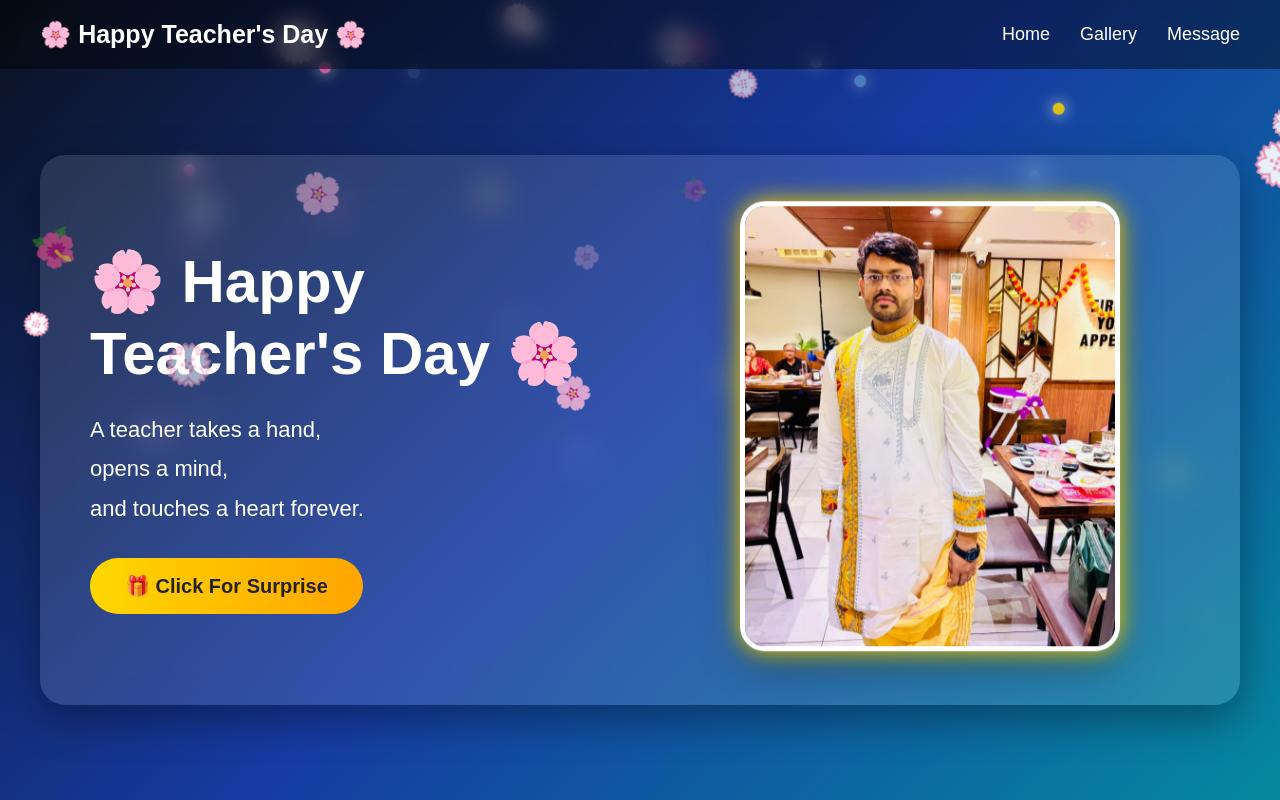
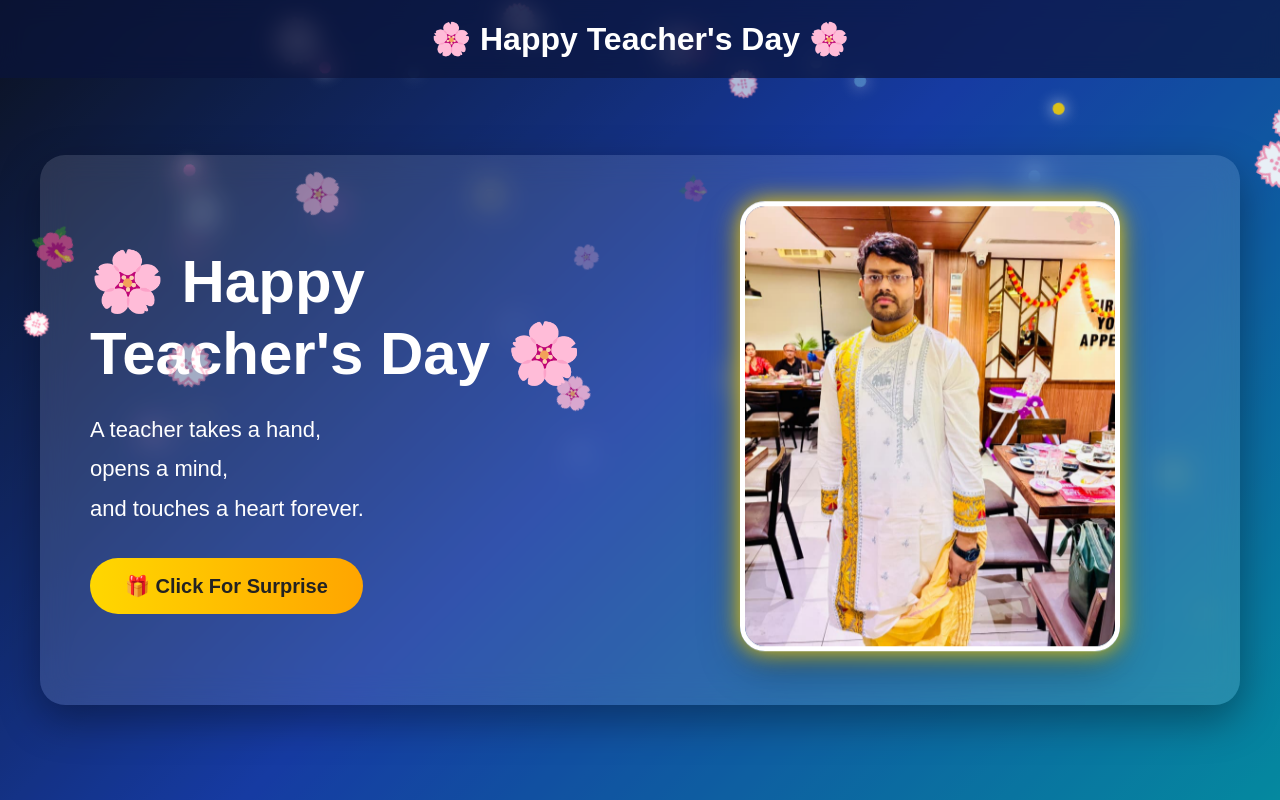
Before and after one commit to ssamratd571/TeachersDay, a React (Vite) app in the folder client/: page / in a window 1280 px wide. Built offline with nearby package versions, Linux system fonts and the light colour scheme.

Commit message:
Fix package.json

```diff
--- a/client/src/components/Navbar.jsx
+++ b/client/src/components/Navbar.jsx
@@ -3,13 +3,7 @@ import "./../styles/navbar.css";
 export default function Navbar() {
   return (
     <nav className="navbar">
-      <div className="logo">🌸 Happy Teacher's Day 🌸</div>
-
-      <ul>
-        <li><a href="#">Home</a></li>
-        <li><a href="#">Gallery</a></li>
-        <li><a href="#">Message</a></li>
-      </ul>
+      <h1>🌸 Happy Teacher's Day 🌸</h1>
     </nav>
   );
 }
--- a/client/src/styles/navbar.css
+++ b/client/src/styles/navbar.css
@@ -1,58 +1,34 @@
 .navbar{
+    width:100%;
+    padding:20px 8%;
+    display:flex;
+    justify-content:center;
+    align-items:center;
 
-position:fixed;
-top:0;
-left:0;
-right:0;
+    position:fixed;
+    top:0;
+    left:0;
+    z-index:1000;
 
-display:flex;
-justify-content:space-between;
-align-items:center;
+    backdrop-filter:blur(12px);
+    background:rgba(10,20,60,.7);
+}
 
-padding:20px 40px;
+.navbar h1{
+    color:white;
+    font-size:2rem;
+    font-weight:700;
+}
 
-background:rgba(0,0,0,.4);
+@media(max-width:768px){
 
-backdrop-filter:blur(10px);
+.navbar{
+    padding:15px;
+}
 
-z-index:1000;
+.navbar h1{
+    font-size:1.4rem;
+    text-align:center;
+}
 
 }
-
-.logo{
-
-color:white;
-
-font-size:25px;
-
-font-weight:bold;
-
-}
-
-ul{
-
-display:flex;
-
-list-style:none;
-
-gap:30px;
-
-}
-
-a{
-
-color:white;
-
-text-decoration:none;
-
-font-size:18px;
-
-transition:.3s;
-
-}
-
-a:hover{
-
-color:gold;
-
-}
--- a/client/src/styles/surprise.css
+++ b/client/src/styles/surprise.css
@@ -7,13 +7,15 @@
     top:0;
     left:0;
     width:100%;
-    height:100%;
+    height:100vh;
 
-    background:rgba(0,0,0,.65);
+    background:rgba(0,0,0,.75);
 
     display:flex;
     justify-content:center;
     align-items:center;
+
+    padding:20px;
 
     z-index:9999;
 
@@ -33,12 +35,15 @@
 
     position:relative;
 
-    width:320px;
-    max-width:90%;
+    width:90%;
+    max-width:850px;
 
-    padding:22px;
+    max-height:90vh;
+    overflow-y:auto;
 
-    border-radius:20px;
+    padding:40px;
+
+    border-radius:25px;
 
     text-align:center;
 
@@ -46,17 +51,14 @@
 
     background:rgba(255,255,255,.12);
 
-    backdrop-filter:blur(18px);
+    backdrop-filter:blur(20px);
 
     box-shadow:
     0 0 20px #ff69b4,
-    0 0 35px gold,
-    0 0 50px #00ffff;
+    0 0 40px gold,
+    0 0 60px cyan;
 
     animation:popup .5s ease;
-
-    overflow:hidden;
-
 }
 
 @keyframes popup{
@@ -81,10 +83,10 @@ opacity:1;
 
 position:absolute;
 
-top:12px;
-right:15px;
+top:15px;
+right:20px;
 
-font-size:24px;
+font-size:30px;
 
 background:none;
 
@@ -112,20 +114,22 @@ color:red;
 
 .popup-photo{
 
-width:120px;
-height:120px;
+width:260px;
+height:260px;
 
 object-fit:cover;
 
-border-radius:50%;
+border-radius:20px;
 
-border:4px solid white;
+border:5px solid white;
 
 box-shadow:
-0 0 15px gold,
-0 0 25px hotpink;
+0 0 20px gold,
+0 0 35px hotpink;
 
-margin-bottom:15px;
+margin:0 auto 20px;
+
+display:block;
 
 animation:floatPhoto 3s ease-in-out infinite;
 
@@ -138,7 +142,7 @@ transform:translateY(0);
 }
 
 50%{
-transform:translateY(-8px);
+transform:translateY(-10px);
 }
 
 100%{
@@ -153,11 +157,11 @@ transform:translateY(0);
 
 .popup-card h1{
 
-font-size:28px;
+font-size:3rem;
 
-margin-bottom:15px;
+margin-bottom:20px;
 
-text-shadow:0 3px 10px rgba(0,0,0,.4);
+text-shadow:0 5px 15px rgba(0,0,0,.4);
 
 }
 
@@ -167,11 +171,11 @@ text-shadow:0 3px 10px rgba(0,0,0,.4);
 
 .popup-card p{
 
-font-size:16px;
+font-size:20px;
 
-line-height:1.7;
+line-height:1.8;
 
-margin-bottom:18px;
+margin-bottom:20px;
 
 }
 
@@ -181,9 +185,9 @@ margin-bottom:18px;
 
 .flowers{
 
-font-size:24px;
+font-size:30px;
 
-margin-bottom:15px;
+margin-bottom:20px;
 
 animation:flowerMove 2s infinite alternate;
 
@@ -192,11 +196,11 @@ animation:flowerMove 2s infinite alternate;
 @keyframes flowerMove{
 
 from{
-transform:translateX(-8px);
+transform:translateX(-10px);
 }
 
 to{
-transform:translateX(8px);
+transform:translateX(10px);
 }
 
 }
@@ -207,9 +211,9 @@ transform:translateX(8px);
 
 .hearts{
 
-font-size:24px;
+font-size:30px;
 
-margin-top:15px;
+margin-top:20px;
 
 animation:heartBeat 1.2s infinite;
 
@@ -239,9 +243,9 @@ transform:scale(1);
 
 position:absolute;
 
-bottom:10px;
+bottom:0;
 
-font-size:22px;
+font-size:24px;
 
 animation:floatHeart 6s linear infinite;
 
@@ -249,29 +253,11 @@ opacity:.8;
 
 }
 
-.floating-hearts span:nth-child(1){
-left:10%;
-}
-
-.floating-hearts span:nth-child(2){
-left:30%;
-animation-delay:1s;
-}
-
-.floating-hearts span:nth-child(3){
-left:50%;
-animation-delay:2s;
-}
-
-.floating-hearts span:nth-child(4){
-left:70%;
-animation-delay:3s;
-}
-
-.floating-hearts span:nth-child(5){
-left:90%;
-animation-delay:4s;
-}
+.floating-hearts span:nth-child(1){left:10%;}
+.floating-hearts span:nth-child(2){left:30%;animation-delay:1s;}
+.floating-hearts span:nth-child(3){left:50%;animation-delay:2s;}
+.floating-hearts span:nth-child(4){left:70%;animation-delay:3s;}
+.floating-hearts span:nth-child(5){left:90%;animation-delay:4s;}
 
 @keyframes floatHeart{
 
@@ -285,7 +271,7 @@ opacity:1;
 }
 
 100%{
-transform:translateY(-280px) scale(1.3);
+transform:translateY(-500px) scale(1.4);
 opacity:0;
 }
 
@@ -297,9 +283,9 @@ opacity:0;
 
 .stars{
 
-font-size:20px;
+font-size:24px;
 
-margin-top:15px;
+margin-top:20px;
 
 animation:sparkle 1.5s infinite;
 
@@ -308,7 +294,7 @@ animation:sparkle 1.5s infinite;
 @keyframes sparkle{
 
 0%{
-opacity:.4;
+opacity:.5;
 }
 
 50%{
@@ -317,7 +303,7 @@ transform:scale(1.2);
 }
 
 100%{
-opacity:.4;
+opacity:.5;
 }
 
 }
@@ -328,7 +314,7 @@ opacity:.4;
 
 .surprise-btn{
 
-padding:14px 32px;
+padding:15px 40px;
 
 border:none;
 
@@ -336,7 +322,7 @@ border-radius:40px;
 
 cursor:pointer;
 
-font-size:18px;
+font-size:20px;
 
 font-weight:bold;
 
@@ -350,9 +336,27 @@ transition:.3s;
 
 .surprise-btn:hover{
 
-transform:translateY(-3px) scale(1.05);
+transform:translateY(-5px) scale(1.05);
 
 box-shadow:0 10px 25px rgba(255,215,0,.5);
+
+}
+
+/* ===========================
+   SCROLLBAR
+=========================== */
+
+.popup-card::-webkit-scrollbar{
+
+width:8px;
+
+}
+
+.popup-card::-webkit-scrollbar-thumb{
+
+background:#FFD700;
+
+border-radius:10px;
 
 }
 
@@ -362,37 +366,47 @@ box-shadow:0 10px 25px rgba(255,215,0,.5);
 
 @media(max-width:768px){
 
+.popup{
+
+padding:10px;
+
+}
+
 .popup-card{
 
-width:280px;
+width:95%;
 
-padding:18px;
+max-width:380px;
+
+max-height:85vh;
+
+padding:20px;
 
 }
 
 .popup-photo{
 
-width:95px;
-height:95px;
+width:160px;
+height:160px;
 
 }
 
 .popup-card h1{
 
-font-size:22px;
+font-size:2rem;
 
 }
 
 .popup-card p{
 
-font-size:14px;
+font-size:15px;
 
 }
 
 .flowers,
 .hearts{
 
-font-size:20px;
+font-size:22px;
 
 }
 
@@ -402,6 +416,8 @@ width:100%;
 
 font-size:16px;
 
+padding:14px;
+
 }
 
 }
```
